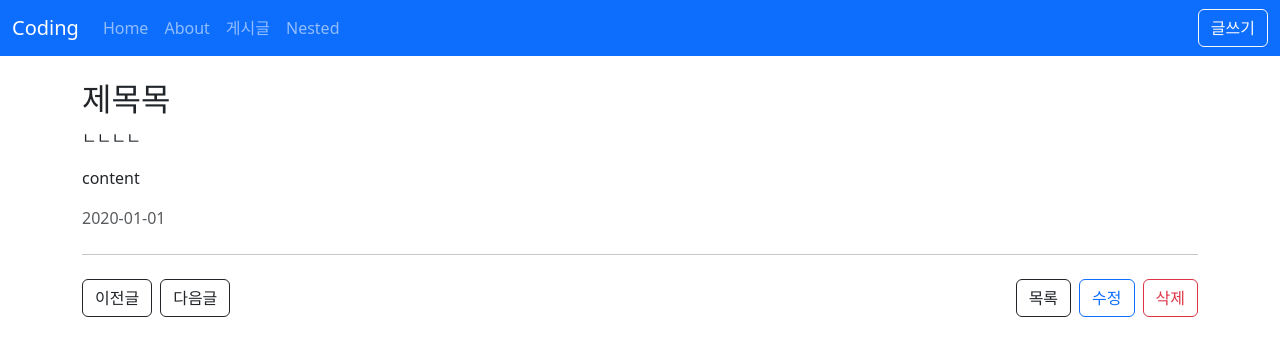
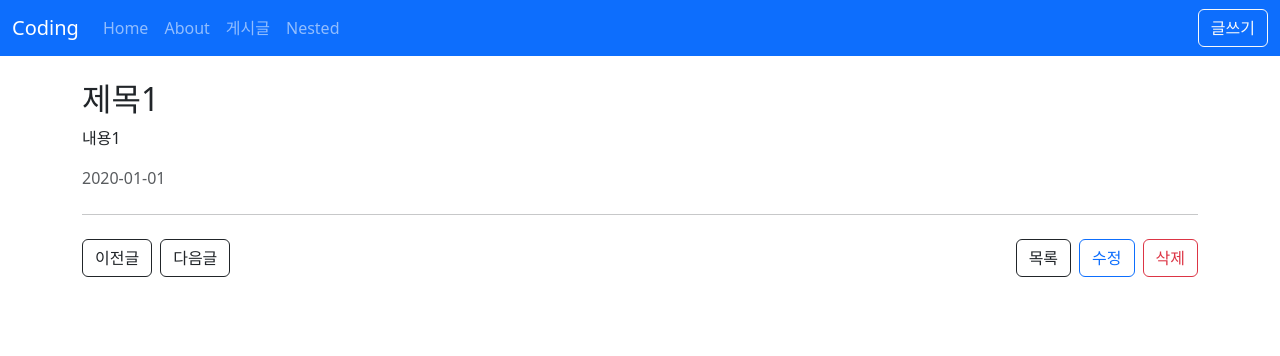
Before and after one commit to inpa12/vue3-post, a Vue app: page /posts/1 in a window 1280 px wide. Shown: the top 356 px of the page. Built offline with nearby package versions, Linux system fonts and the light colour scheme; data requests are answered from the project's data file.

Commit message:
20250510-02

```diff
--- a/src/views/posts/PostCreateView.vue
+++ b/src/views/posts/PostCreateView.vue
@@ -48,7 +48,7 @@ const save = () => {
         console.error(error)
     }
 
-    createPost(data)
+    //createPost(data)
 }
 const goListPage = () => router.push({ name: 'PostList' })
 </script>
--- a/src/views/posts/PostDetailView.vue
+++ b/src/views/posts/PostDetailView.vue
@@ -1,9 +1,8 @@
 <template>
     <div>
-        <h2>제목목</h2>
-        <p>ㄴㄴㄴㄴ</p>
-        <p>content</p>
-        <p class="text-muted">2020-01-01</p>
+        <h2>{{ form.title }}</h2>
+        <p>{{ form.content }}</p>
+        <p class="text-muted"><p>{{ form.createdAt }}</p></p>
         <hr class="my-4" />
         <div class="row g-2">
             <div class="col-auto">
@@ -31,26 +30,25 @@
 </template>
 
 <script setup>
-import { useRoute, useRouter } from 'vue-router'
+import { useRouter } from 'vue-router'
 import { getPostById } from '@/api/posts'
 import { ref } from 'vue'
 
-// const props = defineProps({
-//     id: [String, Number],
-// })
+ const props = defineProps({
+     id: [String, Number],
+ })
 
-const route = useRoute()
 const router = useRouter()
-const id = route.params.id
 const form = ref({})
 
-const fetchPosts = () => {
-    const data = getPostById(id)
+const fetchPosts = async () => {
+    const { data } = await getPostById(props.id)
     form.value = { ...data }
 }
+fetchPosts()
 
 const goListPage = () => router.push({ name: 'PostList' })
-const goEditPage = () => router.push({ name: 'PostEdit', params: { id } })
+const goEditPage = () => router.push({ name: 'PostEdit', params: { id:props.id } })
 </script>
 
 <style lang="scss" scoped></style>
--- a/src/views/posts/PostListView.vue
+++ b/src/views/posts/PostListView.vue
@@ -40,7 +40,8 @@ const fetchPosts = async () => {
 }
 
 fetchPosts()
-const goPage = (id) => {
+
+function goPage(id) {
     // router.push(`/posts/${id}`);
     router.push({
         name: 'PostDetail',
```
